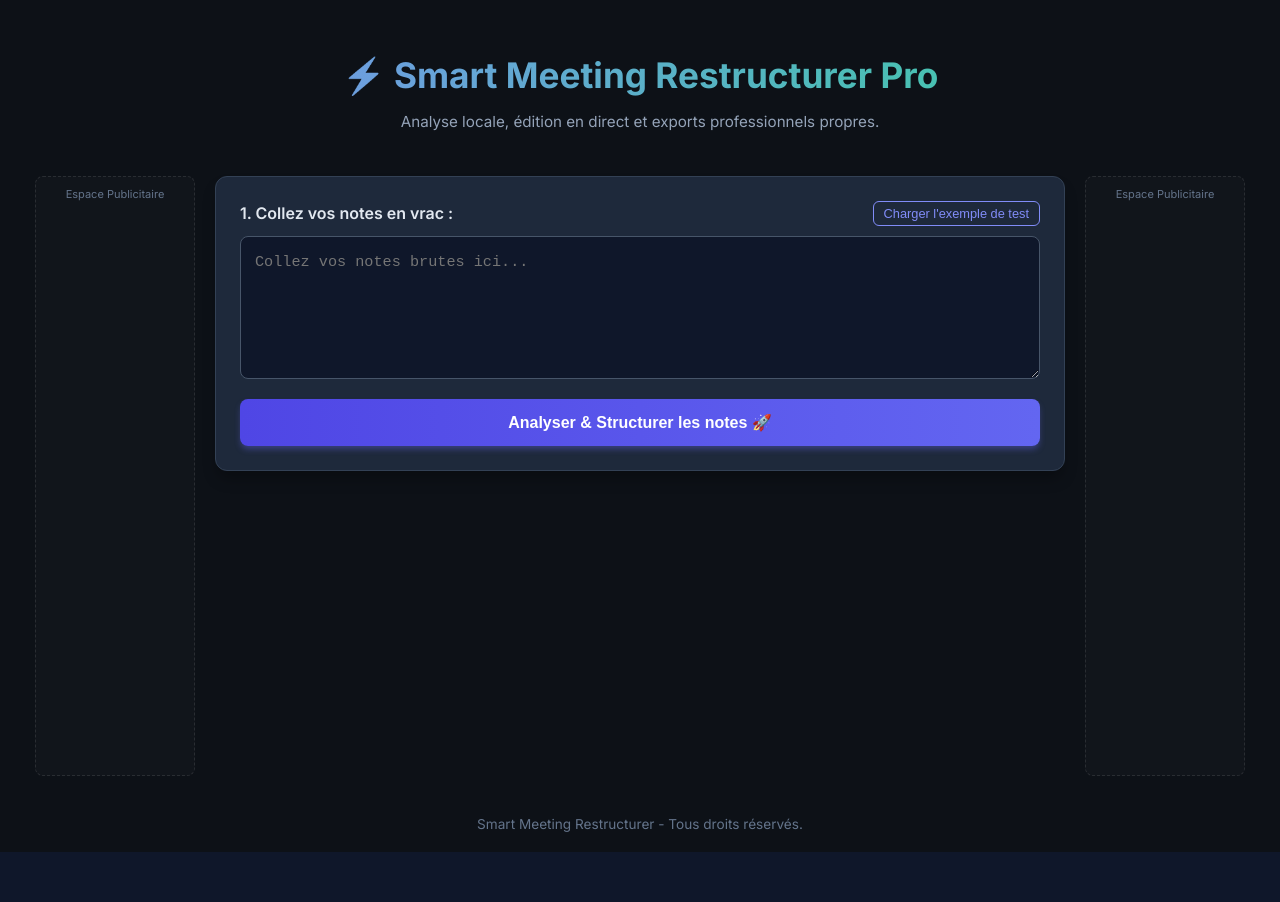
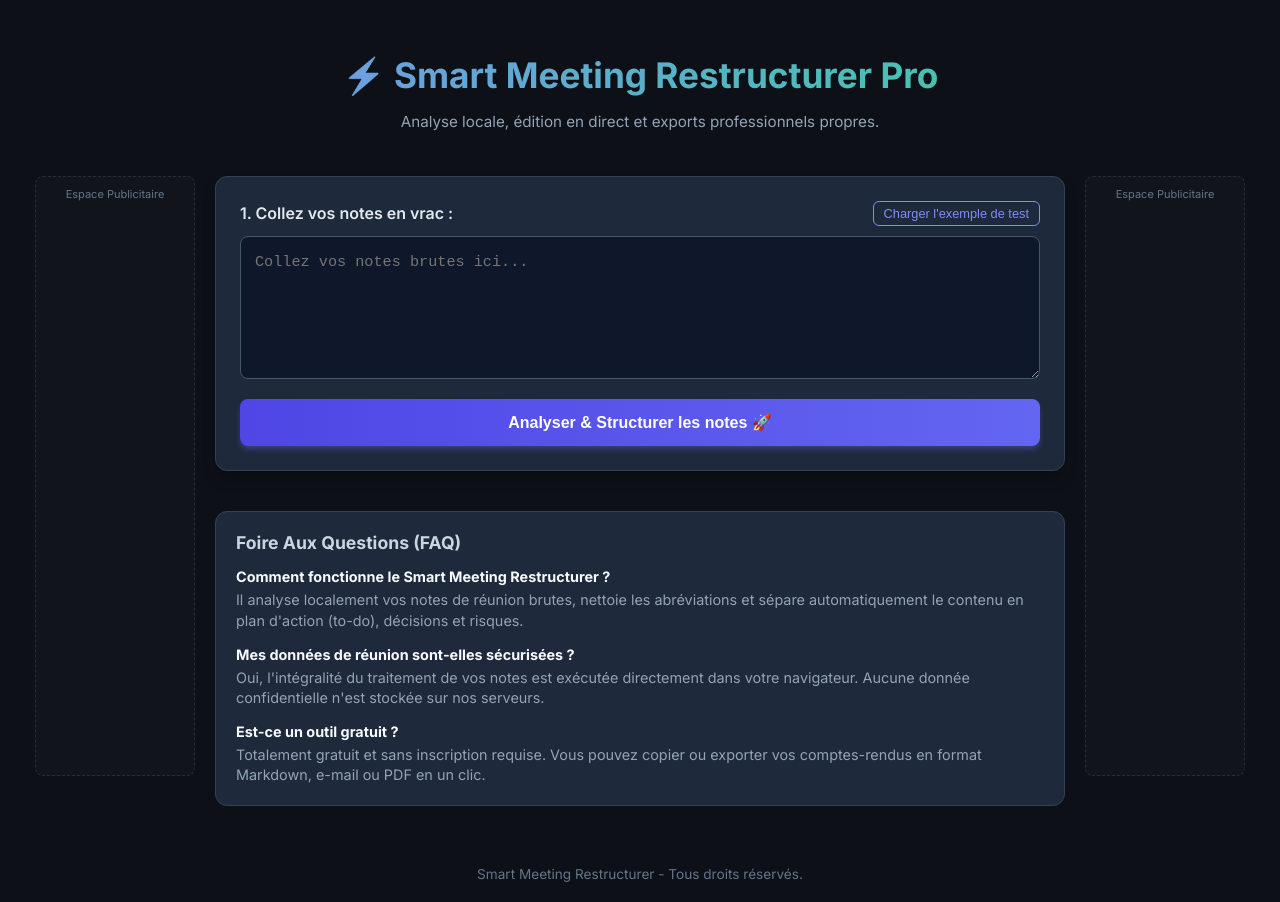
Before and after one commit to ValentinLAFFITTE/meeting-cleaner, a React (Vite) app: page / in a window 1280 px wide. Before the commit the page ends 852 px from the top, so only its background shows below. Built offline with nearby package versions, Linux system fonts and the light colour scheme.

Commit message:
Update App.jsx

```diff
--- a/src/App.jsx
+++ b/src/App.jsx
@@ -508,6 +508,27 @@ ${summary.length > 0 ? summary.map(i => `- ${i.text}`).join('\n') : '_Aucun poin
               </div>
             </div>
           )}
+
+          {/* Section FAQ SEO intégrée proprement */}
+          <section style={{ maxWidth: '850px', margin: '40px auto 20px auto', padding: '20px', backgroundColor: '#1e293b', borderRadius: '12px', border: '1px solid #334155', color: '#94a3b8', fontSize: '0.9rem' }} className="no-print">
+            <h3 style={{ color: '#cbd5e1', fontSize: '1.1rem', marginBottom: '15px', marginTop: 0 }}>Foire Aux Questions (FAQ)</h3>
+
+            <div style={{ marginBottom: '15px' }}>
+              <strong style={{ color: '#f8fafc' }}>Comment fonctionne le Smart Meeting Restructurer ?</strong>
+              <p style={{ margin: '5px 0 0 0', lineHeight: '1.4' }}>Il analyse localement vos notes de réunion brutes, nettoie les abréviations et sépare automatiquement le contenu en plan d'action (to-do), décisions et risques.</p>
+            </div>
+
+            <div style={{ marginBottom: '15px' }}>
+              <strong style={{ color: '#f8fafc' }}>Mes données de réunion sont-elles sécurisées ?</strong>
+              <p style={{ margin: '5px 0 0 0', lineHeight: '1.4' }}>Oui, l'intégralité du traitement de vos notes est exécutée directement dans votre navigateur. Aucune donnée confidentielle n'est stockée sur nos serveurs.</p>
+            </div>
+
+            <div>
+              <strong style={{ color: '#f8fafc' }}>Est-ce un outil gratuit ?</strong>
+              <p style={{ margin: '5px 0 0 0', lineHeight: '1.4' }}>Totalement gratuit et sans inscription requise. Vous pouvez copier ou exporter vos comptes-rendus en format Markdown, e-mail ou PDF en un clic.</p>
+            </div>
+          </section>
+
         </main>
 
         {/* Barre latérale droite (Publicité) */}
```
